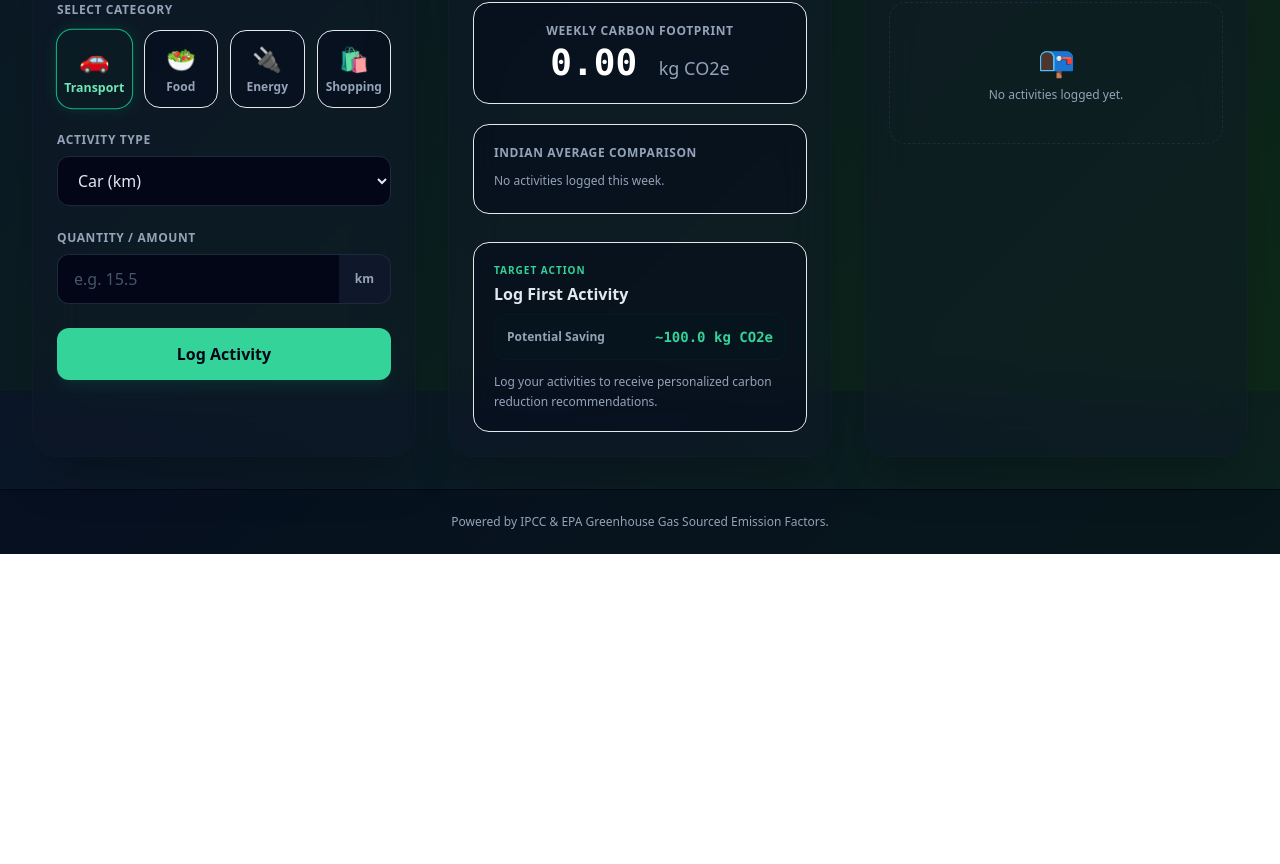
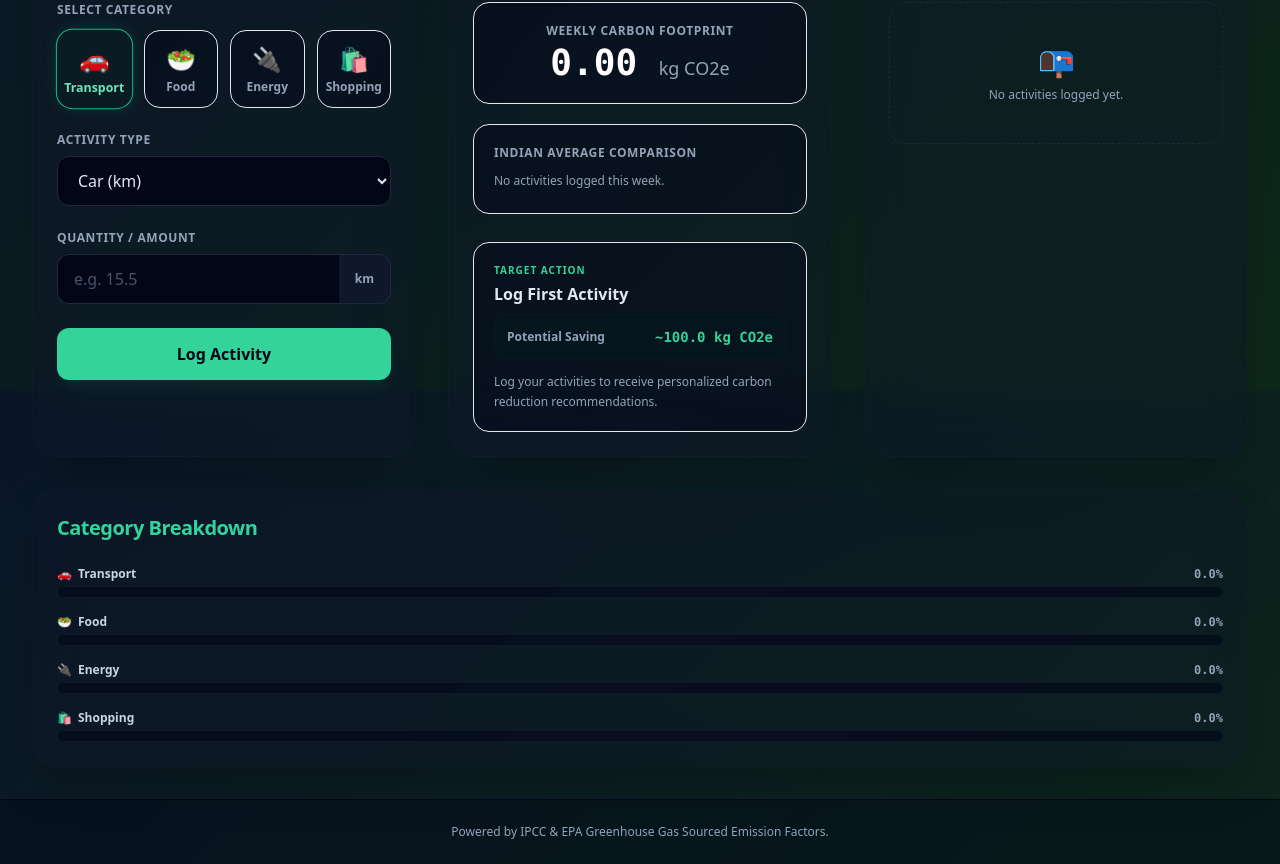
Before and after one commit to Droquix/carbon-footprint-app, a React (Vite) app: page / in a window 1280 px wide. Shown: the part 409-1273 px from the top of the page. Before the commit the page ends 963 px from the top, so only its background shows below. Built offline with nearby package versions, Linux system fonts and the light colour scheme.

Commit message:
feat: implement Category Breakdown horizontal bar chart and unit/integration tests

```diff
--- a/src/App.tsx
+++ b/src/App.tsx
@@ -4,6 +4,8 @@ import { ActivityForm } from "./components/ActivityForm";
 import { InsightsCard } from "./components/InsightsCard";
 import { HistoryList } from "./components/HistoryList";
 import { ErrorBoundary } from "./components/ErrorBoundary";
+import { CategoryBreakdown } from "./components/CategoryBreakdown";
+import { calculateCategoryPercentages } from "./lib/categoryBreakdown";
 import { calculateCircumference, calculateStrokeOffset } from "./lib/svgUtils";
 import {
   SVG_RADIUS,
@@ -33,6 +35,7 @@ function App() {
   const radius = SVG_RADIUS;
   const circumference = calculateCircumference(radius); // ~263.89
   const strokeOffset = calculateStrokeOffset(progressPercent, circumference);
+  const categoryPercentages = calculateCategoryPercentages(activities);
 
   return (
     <div className="min-h-screen flex flex-col font-sans selection:bg-emerald-500/30 selection:text-emerald-100">
@@ -171,6 +174,10 @@ function App() {
             </ErrorBoundary>
           </section>
         </div>
+
+        <ErrorBoundary fallbackTitle="Category Breakdown Unavailable">
+          <CategoryBreakdown percentages={categoryPercentages} />
+        </ErrorBoundary>
       </main>
 
       {/* Footer */}
--- /dev/null
+++ b/src/components/CategoryBreakdown.tsx
@@ -0,0 +1,39 @@
+import type { CategoryBreakdownProps } from "../types";
+import {
+  COLOR_TRANSPORT,
+  COLOR_FOOD,
+  COLOR_ENERGY,
+  COLOR_SHOPPING,
+} from "../constants/uiConstants";
+
+/**
+ * CategoryBreakdown component to render a horizontal bar chart showing category percentages.
+ */
+// prettier-ignore
+export function CategoryBreakdown({ percentages }: CategoryBreakdownProps) {
+  const categoriesList = [
+    { key: "transport", label: "Transport", color: COLOR_TRANSPORT, percentage: percentages.transport, icon: "🚗" },
+    { key: "food", label: "Food", color: COLOR_FOOD, percentage: percentages.food, icon: "🥗" },
+    { key: "energy", label: "Energy", color: COLOR_ENERGY, percentage: percentages.energy, icon: "🔌" },
+    { key: "shopping", label: "Shopping", color: COLOR_SHOPPING, percentage: percentages.shopping, icon: "🛍️" },
+  ];
+
+  return (
+    <section aria-label="Emissions breakdown" className="bg-slate-900/40 backdrop-blur-xl border border-emerald-900/10 rounded-3xl p-6 shadow-2xl transition-all duration-300 hover:border-emerald-500/20">
+      <h2 className="text-xl font-bold text-slate-100 mb-6 bg-gradient-to-r from-emerald-400 to-teal-400 bg-clip-text text-transparent tracking-tight">Category Breakdown</h2>
+      <ul className="space-y-4">
+        {categoriesList.map((cat) => (
+          <li key={cat.key} className="space-y-1">
+            <div className="flex justify-between items-center text-xs font-semibold">
+              <span className="text-slate-300 flex items-center gap-1.5"><span aria-hidden="true">{cat.icon}</span> {cat.label}</span>
+              <span className="text-slate-400 font-mono">{cat.percentage.toFixed(1)}%</span>
+            </div>
+            <div className="w-full bg-slate-950/60 rounded-full h-3 overflow-hidden border border-slate-900">
+              <div className={`h-full ${cat.color} rounded-full transition-all duration-500`} style={{ width: `${cat.percentage}%` }} role="img" aria-label={`${cat.label}: ${cat.percentage.toFixed(0)}% of weekly emissions`} />
+            </div>
+          </li>
+        ))}
+      </ul>
+    </section>
+  );
+}
--- a/src/constants/uiConstants.ts
+++ b/src/constants/uiConstants.ts
@@ -5,3 +5,7 @@ export const SVG_STROKE_WIDTH = 6;
 export const SVG_CENTER_X = 48;
 export const SVG_CENTER_Y = 48;
 export const MAX_WEEKLY_BUDGET = 100;
+export const COLOR_TRANSPORT = "bg-sky-500";
+export const COLOR_FOOD = "bg-emerald-500";
+export const COLOR_ENERGY = "bg-amber-500";
+export const COLOR_SHOPPING = "bg-violet-500";
--- /dev/null
+++ b/src/lib/categoryBreakdown.ts
@@ -0,0 +1,58 @@
+import type { Activity } from "../types";
+import { getCategoryAndEmissions } from "./displayUtils";
+import { WEEKLY_MS_DURATION } from "../constants/calculationConstants";
+
+export interface CategoryPercentages {
+  transport: number;
+  food: number;
+  energy: number;
+  shopping: number;
+}
+
+/**
+ * Calculates the percentage contribution of each carbon footprint category
+ * to the total emissions within the last week.
+ *
+ * @param activities List of logged activities.
+ * @param referenceTime The reference time to calculate weekly bounds (defaults to Date.now()).
+ * @returns An object containing percentages for each category.
+ */
+export function calculateCategoryPercentages(
+  activities: Activity[],
+  referenceTime: number = Date.now()
+): CategoryPercentages {
+  const oneWeekAgo = referenceTime - WEEKLY_MS_DURATION;
+  const weeklyActivities = activities.filter(
+    (act) => act.timestamp >= oneWeekAgo && act.timestamp <= referenceTime
+  );
+
+  let transportSum = 0;
+  let foodSum = 0;
+  let energySum = 0;
+  let shoppingSum = 0;
+
+  for (const act of weeklyActivities) {
+    const { category, co2 } = getCategoryAndEmissions(act);
+    if (category === "Transport") {
+      transportSum += co2;
+    } else if (category === "Food") {
+      foodSum += co2;
+    } else if (category === "Energy") {
+      energySum += co2;
+    } else if (category === "Shopping") {
+      shoppingSum += co2;
+    }
+  }
+
+  const totalSum = transportSum + foodSum + energySum + shoppingSum;
+  if (totalSum === 0) {
+    return { transport: 0, food: 0, energy: 0, shopping: 0 };
+  }
+
+  return {
+    transport: (transportSum / totalSum) * 100,
+    food: (foodSum / totalSum) * 100,
+    energy: (energySum / totalSum) * 100,
+    shopping: (shoppingSum / totalSum) * 100,
+  };
+}
--- a/src/types/index.ts
+++ b/src/types/index.ts
@@ -114,3 +114,12 @@ export interface HistoryListProps {
   activities: Activity[];
   onClearActivities: () => void;
 }
+
+export interface CategoryBreakdownProps {
+  percentages: {
+    transport: number;
+    food: number;
+    energy: number;
+    shopping: number;
+  };
+}
```
Also changed, not shown: 2 other files (tests, documents, lock files or other folders).
